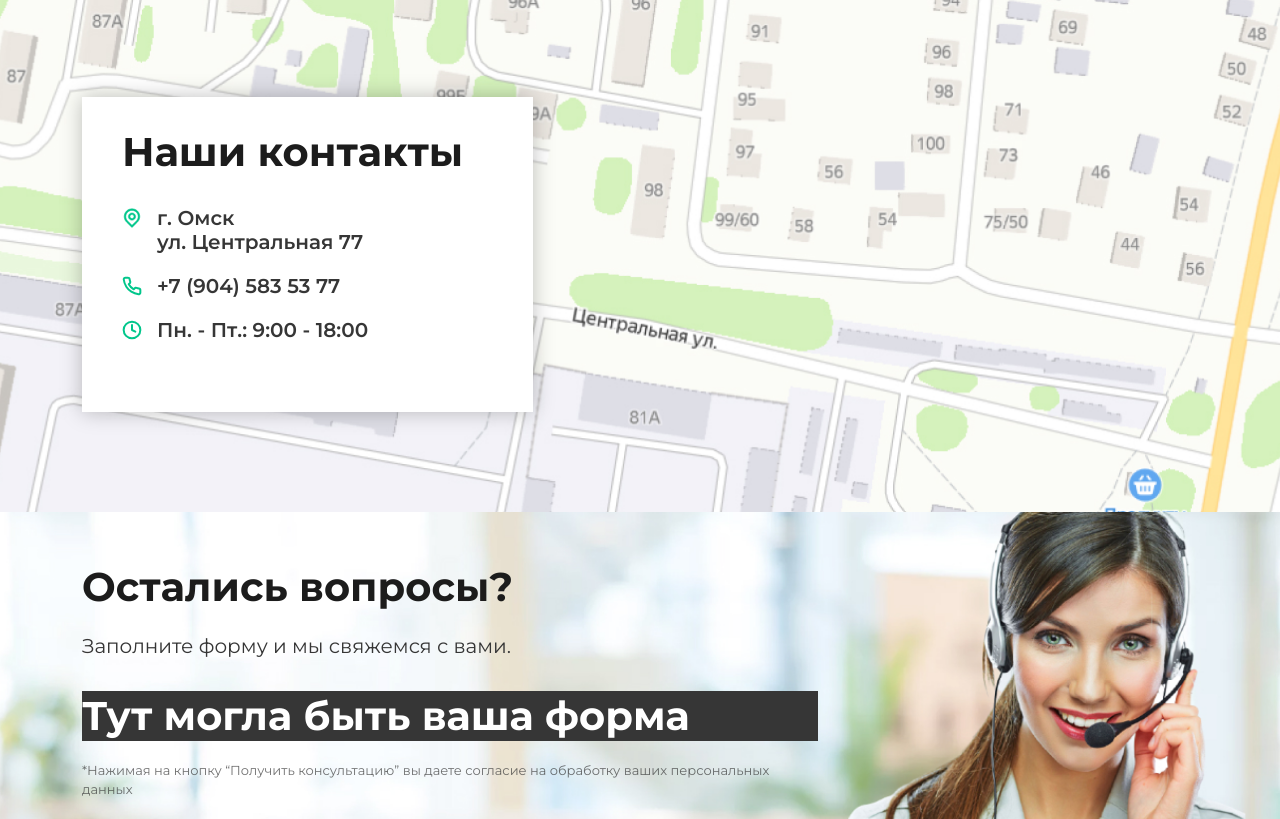
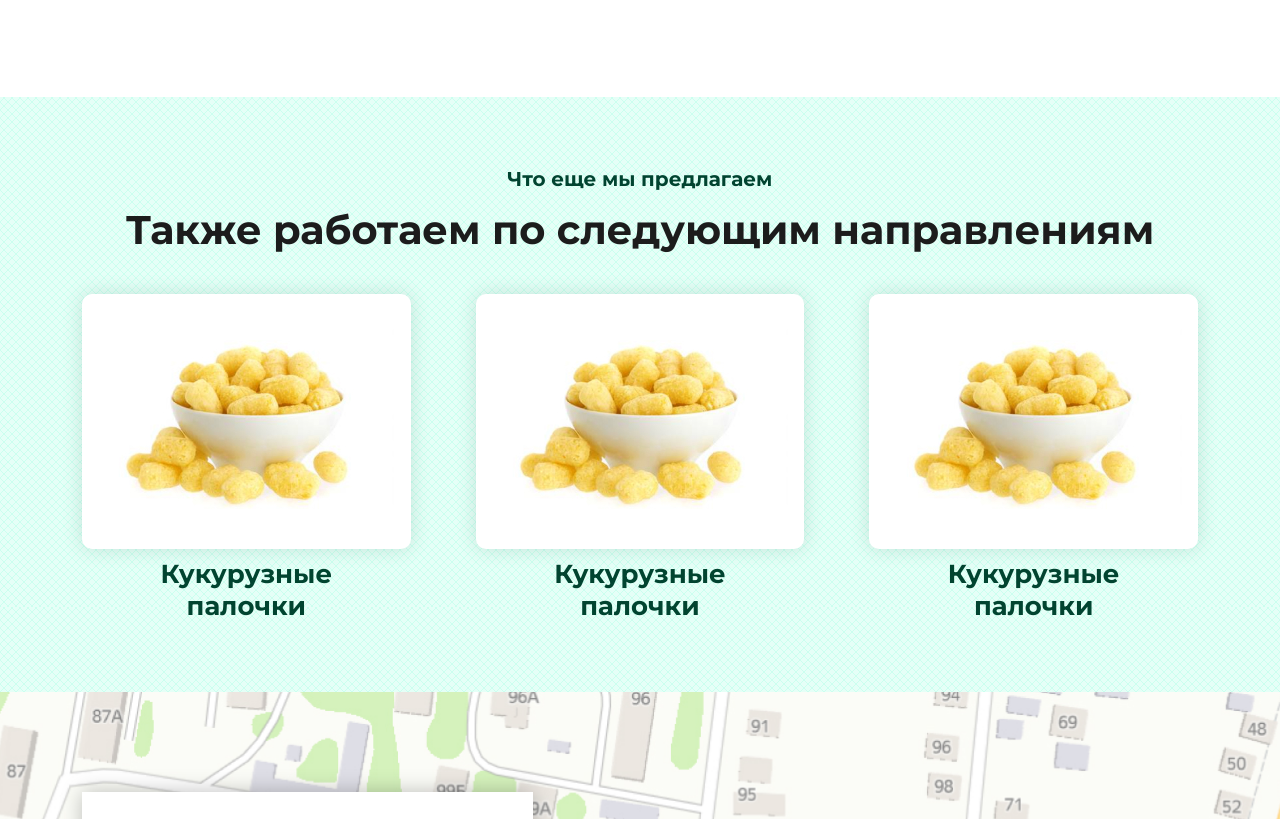
Before and after one commit to isakov-dev/SoyuzVneshTorg-layout, a website: page section.html in a window 1280 px wide. Shown: the part 4344-5163 px from the top of the page. Drawn offline with Linux system fonts and the light colour scheme.

Commit message:
Block with other sections is done

```diff
--- a/section.html
+++ b/section.html
@@ -392,6 +392,52 @@
         </div>
     </div>
 </div>
+<div class="other-sections">
+    <div class="container">
+        <div class="row">
+            <div class="col-12">
+                <div class="subtitle">Что еще мы предлагаем</div>
+                <h2 class="title">Также работаем по следующим направлениям</h2>
+            </div>
+        </div>
+        <div class="other-sections__grid">
+
+                <div class="other-sections__item">
+                    <div class="other-sections__image-wrapper">
+                        <a href="#">
+                            <img src="images/other-sections/section.jpg" class="other-sections__image" alt="">
+                        </a>
+                    </div>
+                    <div class="other-sections__name">
+                        <a href="#">Кукурузные<br>палочки</a>
+                    </div>
+                </div>
+
+                <div class="other-sections__item">
+                    <div class="other-sections__image-wrapper">
+                        <a href="#">
+                            <img src="images/other-sections/section.jpg" class="other-sections__image" alt="">
+                        </a>
+                    </div>
+                    <div class="other-sections__name">
+                        <a href="#">Кукурузные<br>палочки</a>
+                    </div>
+                </div>
+
+                <div class="other-sections__item">
+                    <div class="other-sections__image-wrapper">
+                        <a href="#">
+                            <img src="images/other-sections/section.jpg" class="other-sections__image" alt="">
+                        </a>
+                    </div>
+                    <div class="other-sections__name">
+                        <a href="#">Кукурузные<br>палочки</a>
+                    </div>
+                </div>
+
+        </div>
+    </div>
+</div>
 <div class="contacts">
     <div class="container">
         <div class="row">
--- /dev/null
+++ b/src/scss/_other-sections.scss
@@ -0,0 +1,84 @@
+.other-sections {
+
+  margin-top: 100px;
+  padding: 70px 0;
+  background: url("../images/other-sections/bg.png");
+
+  @include laptop {
+    margin-top: 80px;
+    padding-bottom: 60px;
+  }
+
+  @include tablet {
+    margin-top: 60px;
+    padding-bottom: 50px;
+  }
+
+  &__grid {
+
+    margin-top: 40px;
+    display: grid;
+    grid-template-columns: repeat(3, 1fr);
+    grid-column-gap: 65px;
+    grid-row-gap: 65px;
+
+    @include desktop {
+      grid-column-gap: 40px;
+      grid-row-gap: 40px;
+    }
+
+    @include laptop {
+      grid-template-columns: repeat(2, 1fr);
+    }
+
+    @include tablet {
+      grid-column-gap: 30px;
+      grid-row-gap: 30px;
+    }
+
+    @include phone {
+      grid-template-columns: 1fr;
+    }
+
+  }
+
+  &__image-wrapper {
+    box-shadow: 0 0 20px rgba(1, 68, 48, 0.15);
+    border-radius: 10px;
+    background: $white;
+    padding: 15px;
+    display: flex;
+    align-items: center;
+    justify-content: center;
+  }
+
+  &__image {
+    max-width: 100%;
+    height: auto;
+  }
+
+  &__name {
+
+    margin-top: 9px;
+    text-align: center;
+    font-weight: bold;
+    font-size: 26px;
+    line-height: 32px;
+    color: $dark-green;
+
+    @include laptop {
+      margin-top: 12px;
+      font-size: 23px;
+      line-height: 28px;
+    }
+
+    @include tablet {
+      margin-top: 15px;
+      font-weight: 600;
+      font-size: 20px;
+      line-height: 25px;
+    }
+
+  }
+
+}
--- a/src/scss/style.scss
+++ b/src/scss/style.scss
@@ -18,3 +18,4 @@
 @import "about";
 @import "certificates";
 @import "team";
+@import "other-sections";
```
Also changed, not shown: src/html/blocks/section/other-sections.html (added, +24 -0 lines), src/html/section.html (+1 -0 lines), css/style.css, images/other-sections/bg.png (added), images/other-sections/section.jpg (added).
